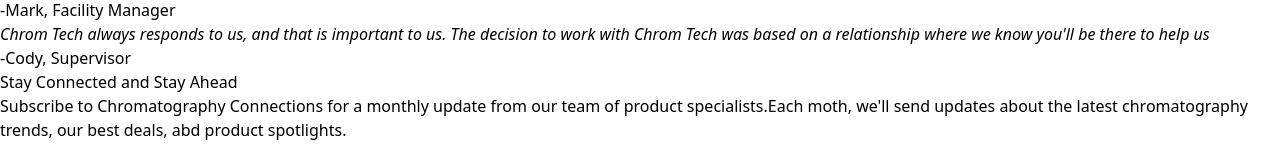
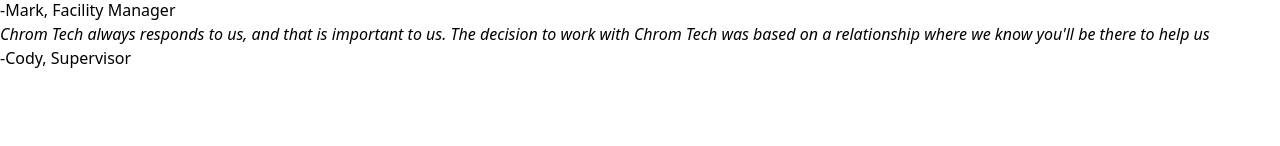
Before and after one commit to Nouman-Shahid1/ChromTech, a Next.js app in the folder web/: page /about-us in a window 1280 px wide. Shown: the part 4244-4390 px from the top of the page. After the commit the page ends 4314 px from the top, so only its background shows below. Built offline with nearby package versions, Linux system fonts and the light colour scheme.

Commit message:
About us

```diff
--- a/web/src/app/about-us/page.jsx
+++ b/web/src/app/about-us/page.jsx
@@ -184,34 +184,6 @@
           </div>
         </div>
       </div>
-
-      <div>
-        <div className="w-full mt-10  flex flex-col justify-center items-center  gap-y-6 leading-loose">
-          <h1 className="text-3xl font-bold mt-16  text-neutral-600">
-            Stay Connected and Stay Ahead
-          </h1>
-
-          <p className="w-[45%] align-center mt-4 text-xl text-neutral-700">
-            Subscribe to Chromatography Connections for a monthly update from
-            our team of product specialists.Each moth, we'll send updates about
-            the latest chromatography trends, our best deals, abd product
-            spotlights.
-          </p>
-          <div className="mt-6 mb-10 p-2 w-1/2 flex justify-between bg-white rounded-xl border border-black">
-            <input
-              className="pl-6"
-              type="email"
-              name="email"
-              placeholder="Enter your email address"
-            />
-            <input
-              className="pr-4 font-bold text-gray-600"
-              type="submit"
-              value={"SUBSCRIBE"}
-            />
-          </div>
-        </div>
-      </div>
     </div>
   );
 };
```
